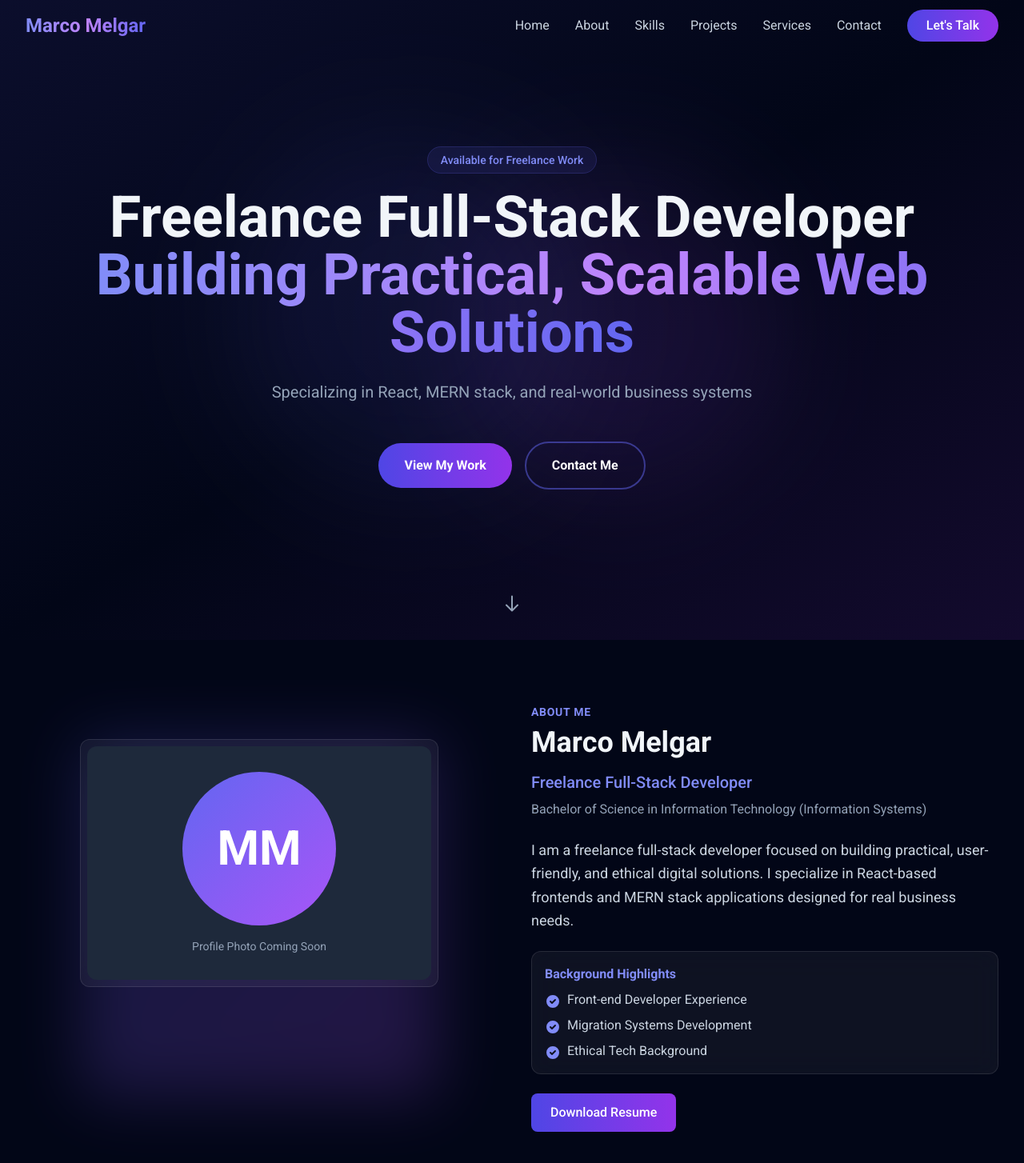
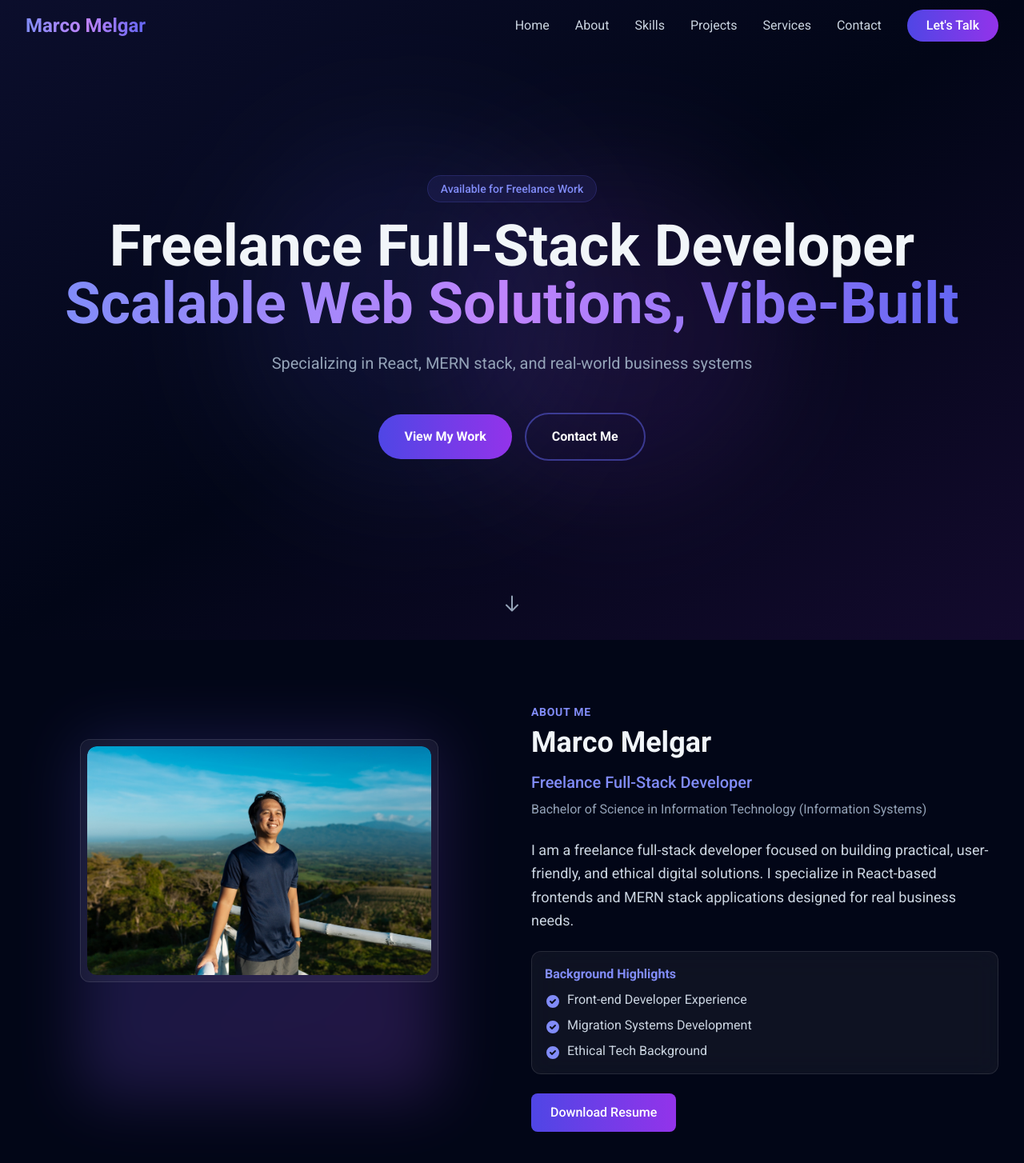
Before and after one commit to marco5454/2025-portfolio, a React (Vite) app: page / in a window 1280 px wide. Shown: the top 1454 px of the page at 80% size. Built offline with nearby package versions, Linux system fonts and the light colour scheme.

Commit message:
Photo updated in the about section

```diff
--- a/src/components/About.jsx
+++ b/src/components/About.jsx
@@ -40,14 +40,19 @@ const About = () => {
               {/* Decorative Elements */}
               <div className="absolute inset-0 bg-gradient-to-br from-primary-500 to-accent-500 rounded-2xl blur-2xl opacity-20" />
               <div className="relative glass-card p-2 rounded-2xl">
-                <div className="w-full h-full bg-slate-800 rounded-xl flex items-center justify-center overflow-hidden">
-                  {/* Placeholder for profile photo */}
-                  <div className="text-center p-8">
+                <div className="w-full h-full bg-slate- rounded-xl flex items-center justify-center overflow-hidden">
+                  {
+                    <img
+                      src="/src/assets/me.jpg"
+                      alt="Marco Melgar"
+                      className="w-full h-full object-cover rounded-xl"
+                    />
+                  }
+                  {/* <div className="text-center p-8">
                     <div className="w-48 h-48 mx-auto bg-gradient-to-br from-primary-500 to-accent-500 rounded-full flex items-center justify-center text-6xl font-bold text-white">
-                      MM
                     </div>
                     <p className="mt-4 text-slate-400 text-sm">Profile Photo Coming Soon</p>
-                  </div>
+                  </div> */}
                 </div>
               </div>
             </div>
--- a/src/components/Hero.jsx
+++ b/src/components/Hero.jsx
@@ -65,7 +65,7 @@ const Hero = () => {
             Freelance Full-Stack Developer
             <br />
             <span className="gradient-text">
-              Building Practical, Scalable Web Solutions
+              Scalable Web Solutions, Vibe-Built
             </span>
           </motion.h1>
 
```
Also changed, not shown: src/assets/me.jpg (added).
